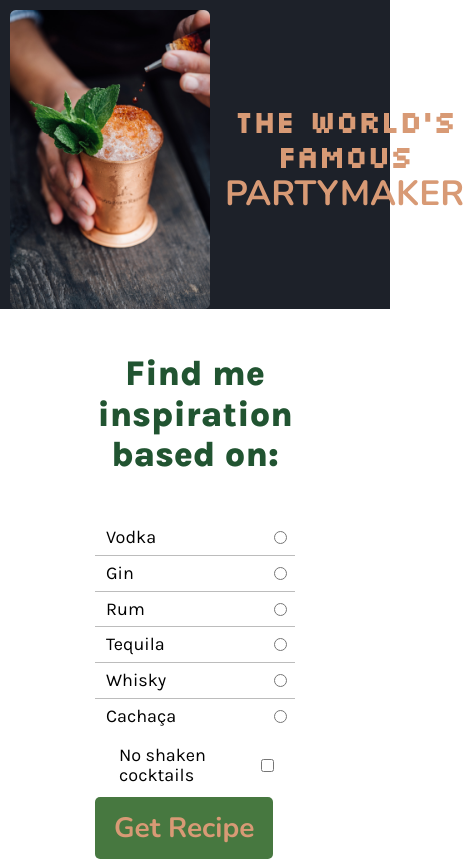
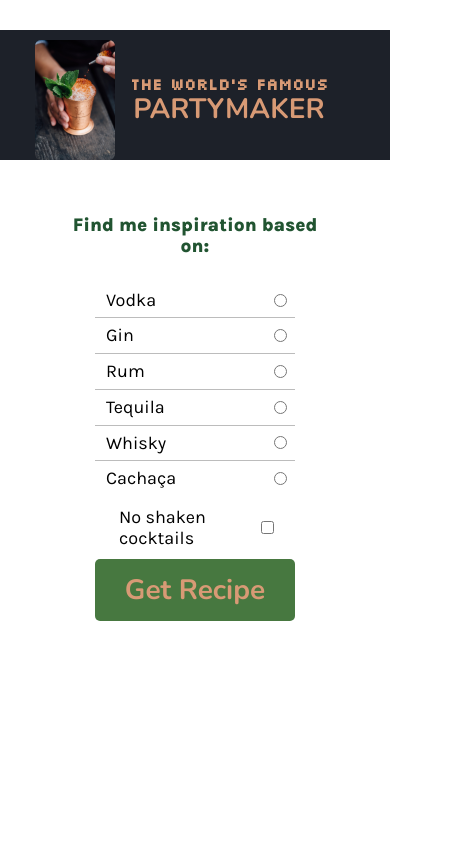
Before and after one commit to cris-valente/Cocktail-recipes, a website built with Vite: page index.html in a window 390 px wide. Shown: the whole page, 464 px wide, since content can reach past the window. After the commit the page ends 844 px from the top, so only its background shows below. Built offline with nearby package versions, Linux system fonts and the light colour scheme.

Commit message:
Revert "cellphone"
This reverts commit 1ffe70bd5491e688fb22749bd68e4f5cbfdee657.

```diff
--- a/index.css
+++ b/index.css
@@ -14,10 +14,6 @@
 html, body {
     margin: 0;
     font-family: 'Karla', sans-serif;
-    font-weight: 400;
-    font-size: 30px;
-    background-color: #FFFFFF;
-    height: 80%;
 }
 
 /*typography*/
@@ -32,19 +28,19 @@ h1, h2{
 }
 
 h1{
-    font-size: 35px;
+    font-size: 28px;
     font-family: 'Nunito', sans-serif;
     font-weight: 700;
 
 }
 
 h2 {
-    font-size: 30px;
+    font-size: 16px;
     font-family: 'Silkscreen', sans-serif;
 }
 
 h3{
-    margin: 45px;
+    margin: 25px;
     color: var(--cal-poly-green)
 }
 
@@ -55,23 +51,22 @@ header{
 }
 
 .header-inner{
-
     display: flex;
     align-items: center;
     margin: 0 auto;
-    max-width: 370px;
+    width: 370px;
     gap: 15px;
     padding: 10px 0 0 0;
 }
 
 .main-img{
-    width: 200px;
+    width: 80px;
     border-radius: 6px;
 }
 
 .controls-container{
-    /* display: flex;
-    flex-direction: column; */
+    display: flex;
+    flex-direction: column;
     width: 200px;
     margin: 0px auto;
 }
@@ -81,17 +76,9 @@ header{
     display: flex;
     flex-direction: column;
     max-width: 320px;
-    margin: 0 auto 0 10px;
+    margin: 30px auto;
 
 }
-.stretch{
-    width: 100%
-}
-
-.center{
-    margin: 0 auto;
-}
-
 .radio{
     display: flex;
     align-items: center;
@@ -181,7 +168,7 @@ input[type="radio"]{
     border: 1px solid var(--fern-green);
     border-radius: 5px;
     width: 420px;
-    height: 80%;
+    height: 490px;
     background-color: var(--raisin-black);
 
 }
@@ -215,7 +202,7 @@ input[type="radio"]{
     /* text-shadow: 1px 1px 2px whitesmoke; */
     font-weight: 700;
     font-family: 'Nunito', sans-serif;
-    font-size: 30px;
+    font-size: 17px;
     background: var(--raisin-black);
     opacity: 0.9;
     border-radius: 8px;
--- a/index.html
+++ b/index.html
@@ -15,7 +15,7 @@
 		<div class="container">
 			<div class="header-inner">
 				<img src="images/adam-jaime-main-unsplash.jpg" class="main-img">
-				<div class="stretch">
+				<div>
 					<h2>The world's famous</h2>
 					<h1>PARTYMAKER</h1>
 				</div>
@@ -23,7 +23,7 @@
 		</div>
 	</header>
 	<main>
-		<div class="container center">
+		<div class="container">
 			<h3>Find me inspiration based on:</h3>
 			<div class="controls-container">
 				<div class="spirit-radios" id="spirit-radios"></div>
```
